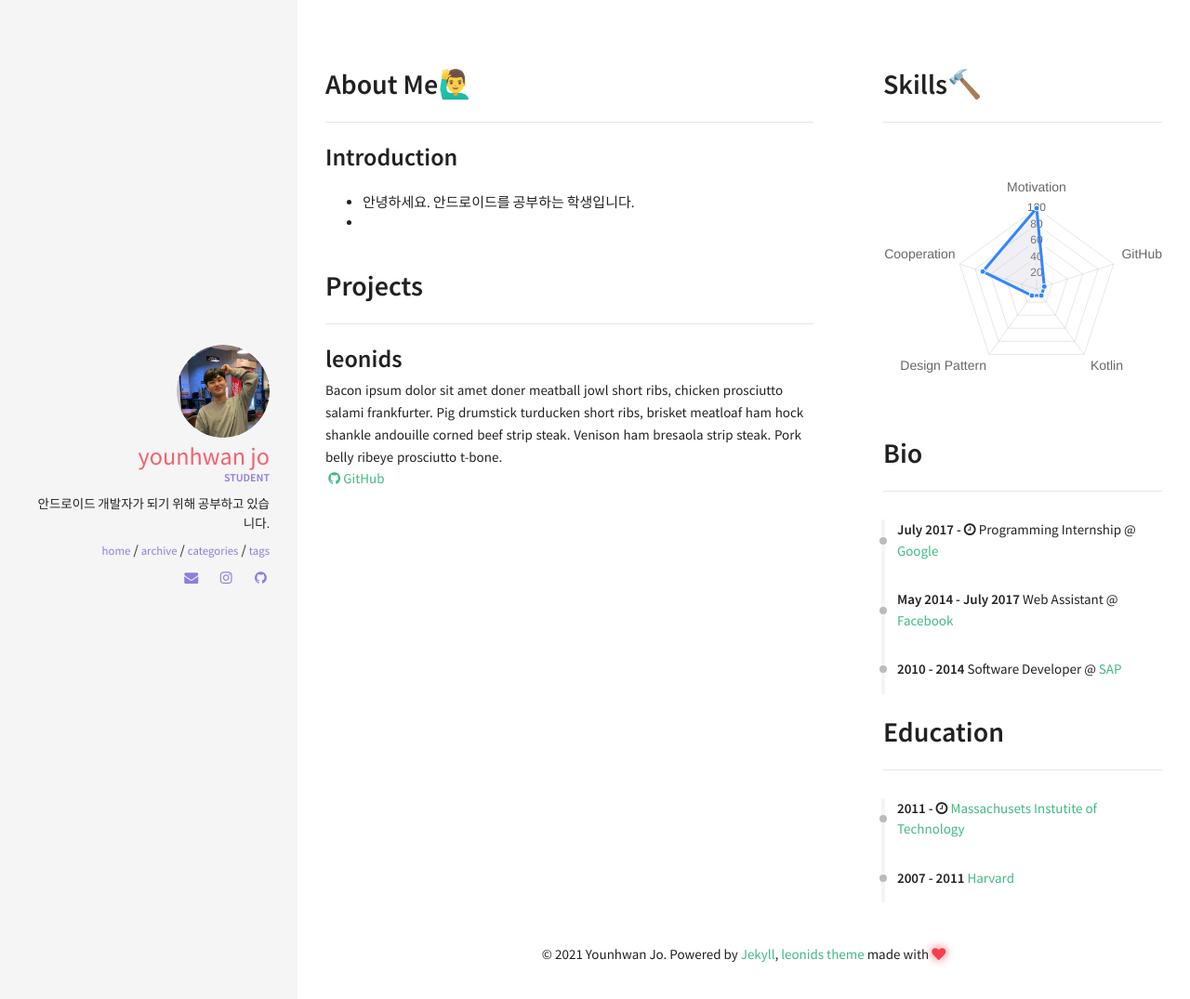
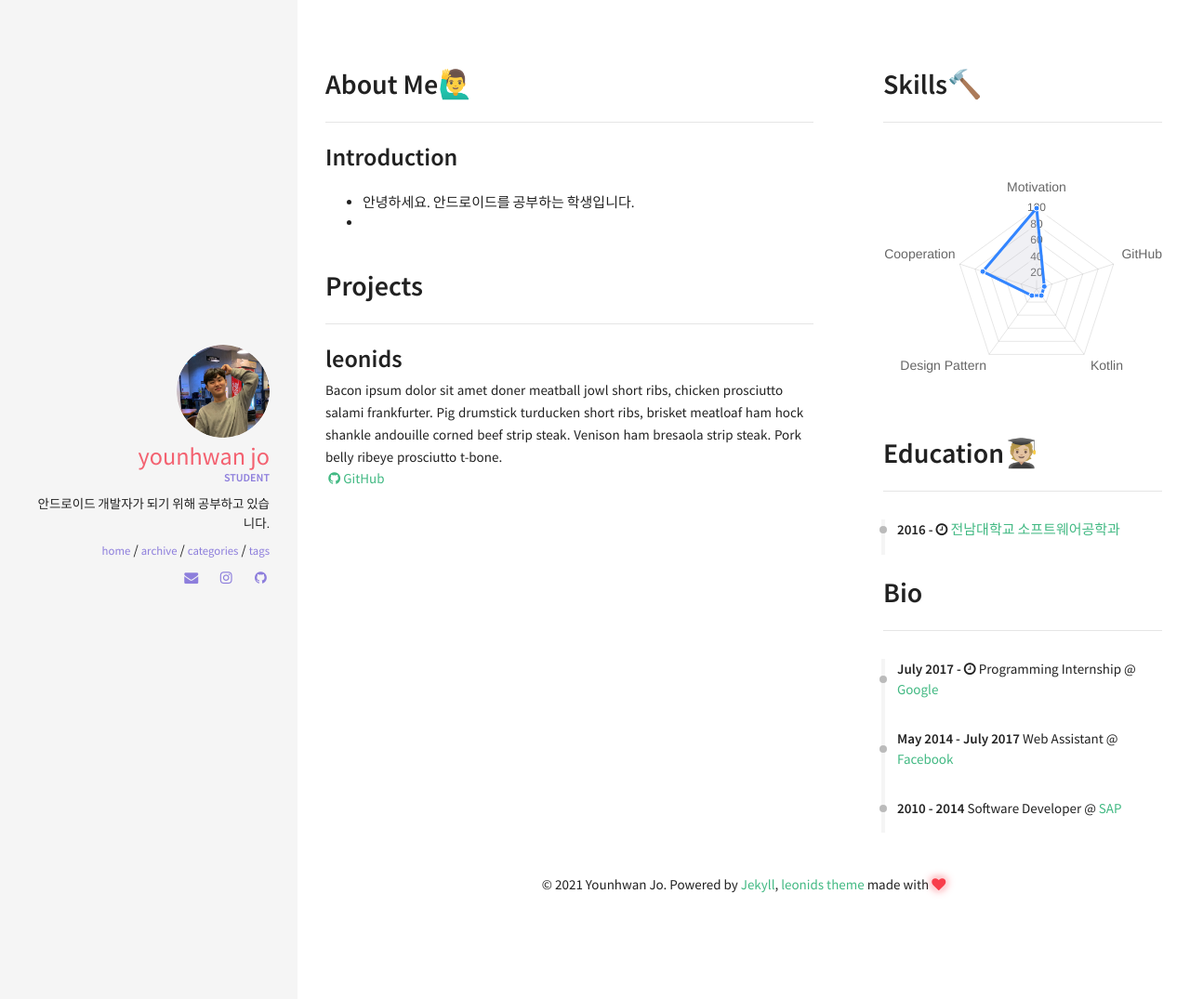
Before and after one commit to younhwan97/younhwan97.github.io, a Jekyll site: the page built from index.markdown, in a window 1280 px wide. Shown: the top 1075 px of the page at 93% size. Built offline with Jekyll 4.4.1, drawn with Linux system fonts in a browser that asks for light colours; nearby versions of some CDN libraries.

Commit message:
[업데이트] 교육 정보

```diff
--- a/_data/index/education.yml
+++ b/_data/index/education.yml
@@ -1,8 +1,13 @@
-- name: Massachusets Instutite of Technology
-  link: http://web.mit.edu/
-  date: 2011 - <i class="fa fa-clock-o" aria-hidden="true" title="Until Now"></i>
-  descr: <br> (expected graduation in 2019)
+- name: 전남대학교 소프트웨어공학과
+  link: https://sw.jnu.ac.kr/sites/sw/index.do
+  date: 2016 - <i class="fa fa-clock-o" aria-hidden="true" title="Until Now"></i>
+  descr: <br> (expected graduation in 2022)
 
-- name: Harvard
-  link: http://www.harvard.edu/
-  date: 2007 - 2011
+#- name: Massachusets Instutite of Technology
+#  link: http://web.mit.edu/
+#  date: 2011 - <i class="fa fa-clock-o" aria-hidden="true" title="Until Now"></i>
+#  descr: <br> (expected graduation in 2019)
+
+#- name: Harvard
+#  link: http://www.harvard.edu/
+#  date: 2007 - 2011
--- a/_includes/sections/education.html
+++ b/_includes/sections/education.html
@@ -1,5 +1,5 @@
 <div class="navy-line"></div>
-<h1><span data-i18n="skills.my_skills">Education</span></h1>
+<h1><span data-i18n="skills.my_skills">Education🧑🏼‍🎓</span></h1>
 <hr>
 <div class="archive">
   <div class="timeline" id="timeline">
--- a/_layouts/resume.html
+++ b/_layouts/resume.html
@@ -21,11 +21,11 @@ layout: default
             {% include sections/skills.html %}
         </div>
         <div class="row">
-            {% include sections/career.html %}
-        </div>
-        <div class="row">
             {% include sections/education.html %}
         </div>
+                <div class="row">
+                    {% include sections/career.html %}
+                </div>
     </div>
 
 
```
